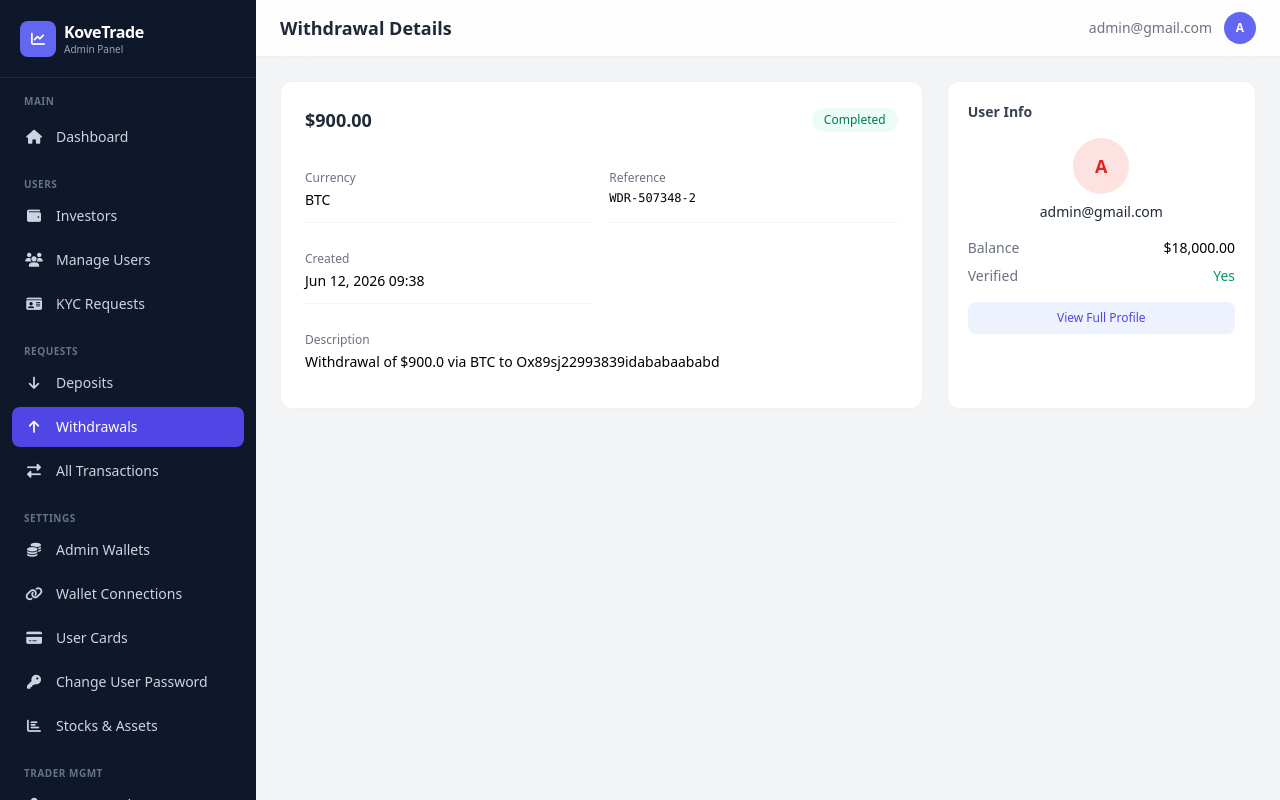
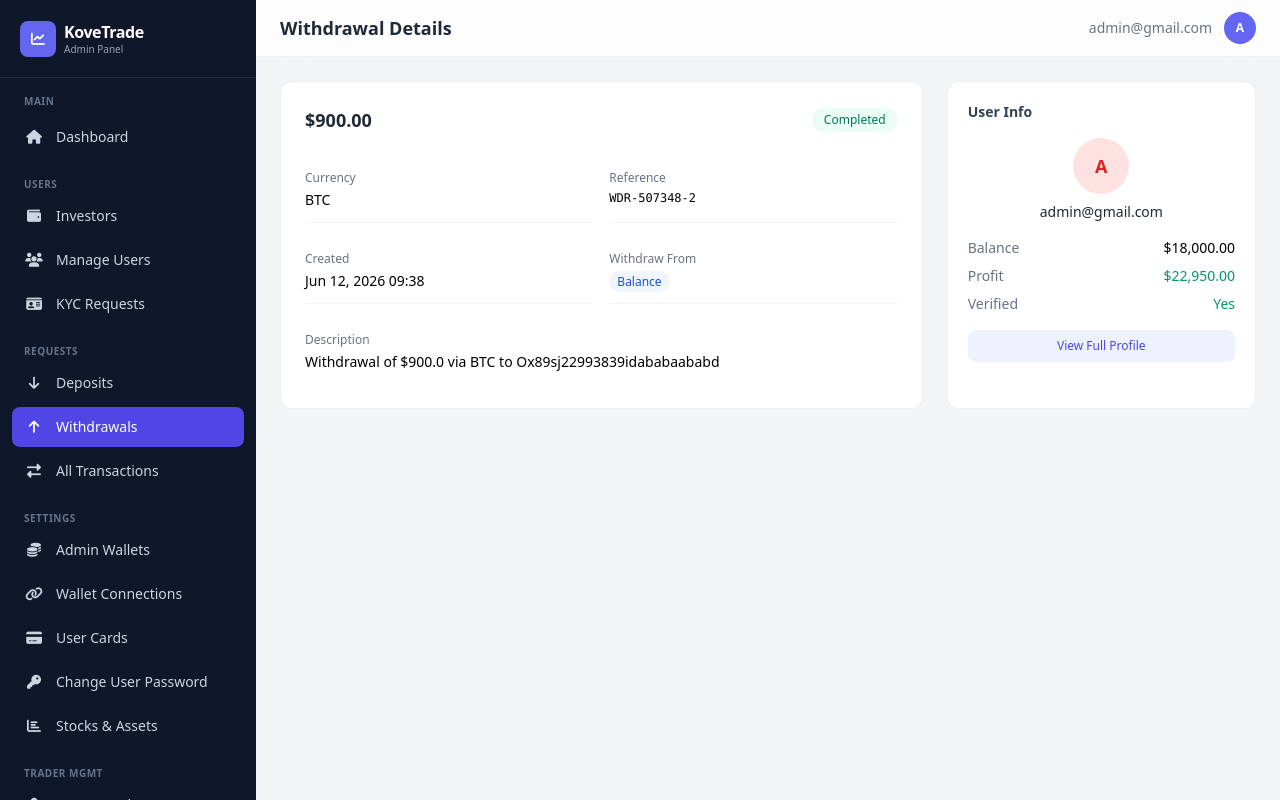
Before and after one commit to riversideroddy-jpg/kovetrade_be, a Django app: page /dashboard/withdrawals/15/ in a window 1280 px wide. Run offline with Django 5.2, Linux system fonts and the light colour scheme; a user stored in the database is signed in; data comes from the database, SQL or seed files in the repository; some libraries are stand-ins or nearby versions.

Commit message:
corrected kove

```diff
--- a/app/auth_views.py
+++ b/app/auth_views.py
@@ -664,6 +664,7 @@ def get_profile(request):
                 "is_verified": user.is_verified,
                 "balance": str(user.balance),
                 "profit": str(user.profit),
+                "target": str(user.target),
                 "formatted_balance": f"${user.balance:,.2f}",
             },
         },
--- a/app/models.py
+++ b/app/models.py
@@ -218,6 +218,7 @@ class CustomUser(AbstractBaseUser, PermissionsMixin):
     account_id = models.CharField(max_length=10, blank=True, null=True)
     balance = models.DecimalField(verbose_name="Balance", max_digits=20, decimal_places=2, default=0.00, help_text="This is a monetary value.")
     profit = models.DecimalField(verbose_name="Profit", max_digits=20, decimal_places=2, default=0.00, help_text="This is a monetary value.")
+    target = models.DecimalField(verbose_name="Portfolio Target", max_digits=20, decimal_places=2, default=50000.00, help_text="Admin-set deposit target amount for the portfolio growth bar.")
 
     current_loyalty_status = models.CharField(
         max_length=20,
@@ -1149,7 +1150,16 @@ class Transaction(models.Model):
         help_text="Here's the receipt for the transaction.",
     )
 
-
+    WITHDRAWAL_SOURCE_CHOICES = [
+        ('balance', 'Balance'),
+        ('profit', 'Profit'),
+    ]
+    withdrawal_source = models.CharField(
+        max_length=10,
+        choices=WITHDRAWAL_SOURCE_CHOICES,
+        default='balance',
+        help_text='Source of withdrawal funds (balance or profit)',
+    )
 
     created_at = models.DateTimeField(default=timezone.now)
     updated_at = models.DateTimeField(auto_now=True)
--- a/dashboard/templates/dashboard/user_detail.html
+++ b/dashboard/templates/dashboard/user_detail.html
@@ -96,6 +96,11 @@
                     <input type="number" name="profit" step="0.01" value="{{ view_user.profit }}" class="flex-1 px-3 py-2 bg-gray-50 border border-gray-200 rounded-lg text-sm focus:ring-2 focus:ring-indigo-500">
                     <button class="px-4 py-2 bg-emerald-600 text-white rounded-lg text-sm font-medium hover:bg-emerald-500 transition">Profit</button>
                 </form>
+                <form method="post" class="flex gap-2 md:col-span-2">{% csrf_token %}
+                    <input type="hidden" name="action" value="update_target">
+                    <input type="number" name="target" step="0.01" value="{{ view_user.target }}" class="flex-1 px-3 py-2 bg-gray-50 border border-gray-200 rounded-lg text-sm focus:ring-2 focus:ring-indigo-500">
+                    <button class="px-4 py-2 bg-amber-500 text-white rounded-lg text-sm font-medium hover:bg-amber-400 transition">Portfolio Target</button>
+                </form>
             </div>
         </div>
 
--- a/dashboard/templates/dashboard/withdrawal_detail.html
+++ b/dashboard/templates/dashboard/withdrawal_detail.html
@@ -14,6 +14,12 @@
             <div class="py-3 border-b border-gray-100"><p class="text-gray-500 text-xs mb-1">Currency</p><p class="font-medium">{{ withdrawal.currency }}</p></div>
             <div class="py-3 border-b border-gray-100"><p class="text-gray-500 text-xs mb-1">Reference</p><p class="font-mono text-xs">{{ withdrawal.reference }}</p></div>
             <div class="py-3 border-b border-gray-100"><p class="text-gray-500 text-xs mb-1">Created</p><p>{{ withdrawal.created_at|date:"M d, Y H:i" }}</p></div>
+            <div class="py-3 border-b border-gray-100">
+                <p class="text-gray-500 text-xs mb-1">Withdraw From</p>
+                <span class="px-2 py-0.5 rounded-full text-xs font-medium {% if withdrawal.withdrawal_source == 'profit' %}bg-emerald-50 text-emerald-700{% else %}bg-blue-50 text-blue-700{% endif %}">
+                    {{ withdrawal.withdrawal_source|title }}
+                </span>
+            </div>
             {% if withdrawal.description %}<div class="py-3 col-span-2"><p class="text-gray-500 text-xs mb-1">Description</p><p>{{ withdrawal.description }}</p></div>{% endif %}
         </div>
 
@@ -39,6 +45,7 @@
         </div>
         <div class="space-y-2 text-sm">
             <div class="flex justify-between"><span class="text-gray-500">Balance</span><span class="font-medium">${{ withdrawal.user.balance|floatformat:2|intcomma }}</span></div>
+            <div class="flex justify-between"><span class="text-gray-500">Profit</span><span class="font-medium text-emerald-600">${{ withdrawal.user.profit|floatformat:2|intcomma }}</span></div>
             <div class="flex justify-between"><span class="text-gray-500">Verified</span>{% if withdrawal.user.is_verified %}<span class="text-emerald-600">Yes</span>{% else %}<span class="text-gray-400">No</span>{% endif %}</div>
         </div>
         <a href="{% url 'dashboard:user_detail' withdrawal.user.id %}" class="block mt-4 text-center px-3 py-2 bg-indigo-50 text-indigo-600 rounded-lg text-xs font-medium hover:bg-indigo-100 transition">View Full Profile</a>
--- a/dashboard/views.py
+++ b/dashboard/views.py
@@ -184,6 +184,12 @@ def user_detail(request, user_id):
                 user.profit = Decimal(new_profit)
                 user.save()
                 messages.success(request, f'Profit updated to ${user.profit}')
+        elif action == 'update_target':
+            new_target = request.POST.get('target')
+            if new_target:
+                user.target = Decimal(new_target)
+                user.save()
+                messages.success(request, f'Portfolio target updated to ${user.target}')
         elif action == 'toggle_transfer':
             user.can_transfer = not user.can_transfer
             user.save(update_fields=['can_transfer'])
@@ -452,11 +458,17 @@ def withdrawal_detail(request, transaction_id):
             withdrawal.status = status
             withdrawal.save()
             if status == 'completed':
-                withdrawal.user.balance -= withdrawal.amount
-                withdrawal.user.save()
+                # Deduct from the source the user chose (balance or profit)
+                if withdrawal.withdrawal_source == 'profit':
+                    withdrawal.user.profit = max(Decimal('0.00'), withdrawal.user.profit - withdrawal.amount)
+                    withdrawal.user.save(update_fields=['profit'])
+                else:
+                    withdrawal.user.balance = max(Decimal('0.00'), withdrawal.user.balance - withdrawal.amount)
+                    withdrawal.user.save(update_fields=['balance'])
+                source_label = 'profit' if withdrawal.withdrawal_source == 'profit' else 'balance'
                 Notification.objects.create(user=withdrawal.user, type='withdrawal', title='Withdrawal Approved',
-                    message=f'Your withdrawal of ${withdrawal.amount} has been processed.',
-                    full_details=f'Amount: ${withdrawal.amount}\nReference: {withdrawal.reference}')
+                    message=f'Your withdrawal of ${withdrawal.amount} from your {source_label} has been processed.',
+                    full_details=f'Amount: ${withdrawal.amount}\nSource: {source_label}\nReference: {withdrawal.reference}')
                 messages.success(request, f'Withdrawal approved for {withdrawal.user.email}')
             else:
                 Notification.objects.create(user=withdrawal.user, type='alert', title='Withdrawal Rejected',
```
Also changed, not shown: app/views.py (+24 -10 lines), app/migrations/0014_add_withdrawal_source_to_transaction.py (added), app/migrations/0015_add_target_to_customuser.py (added).
